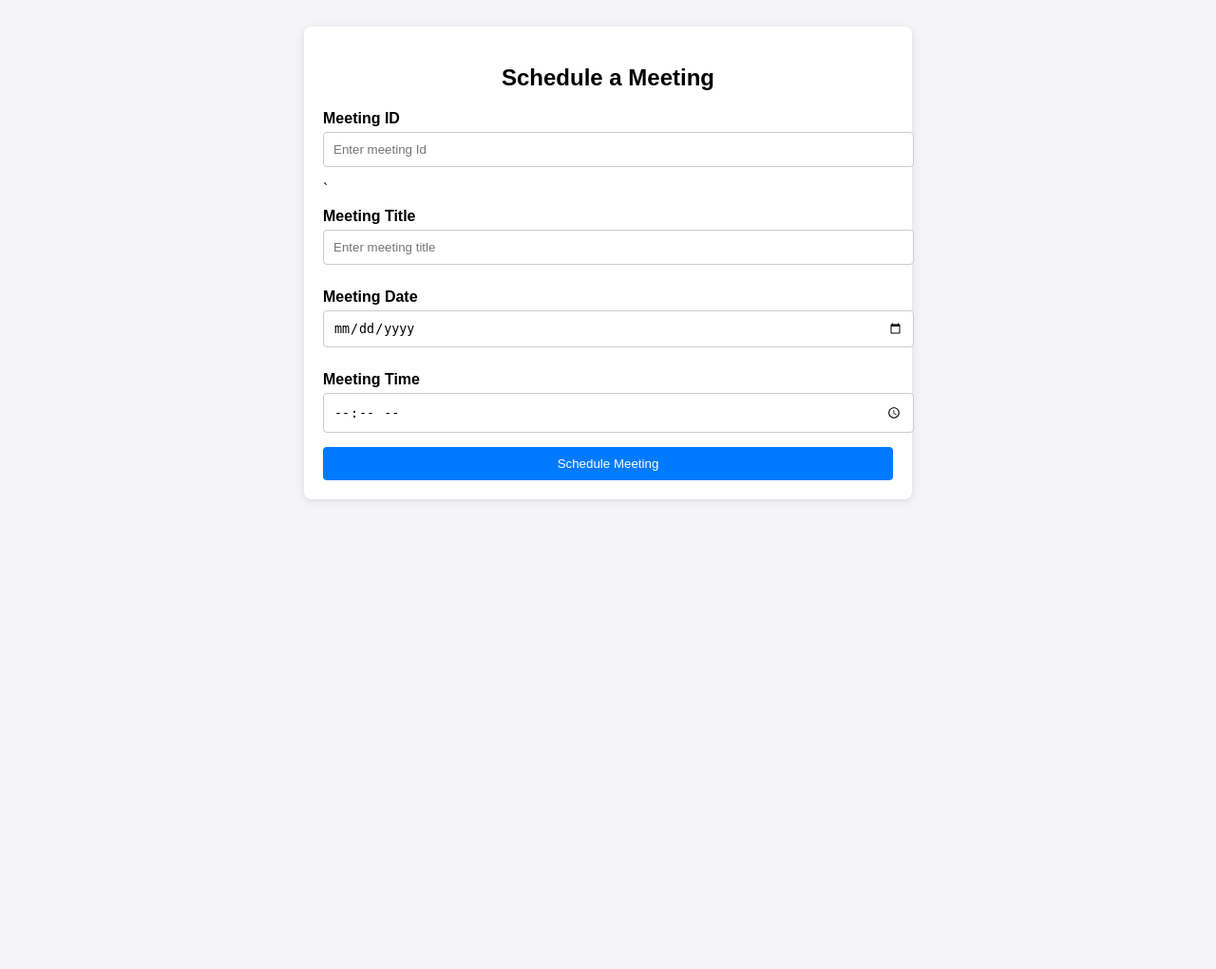
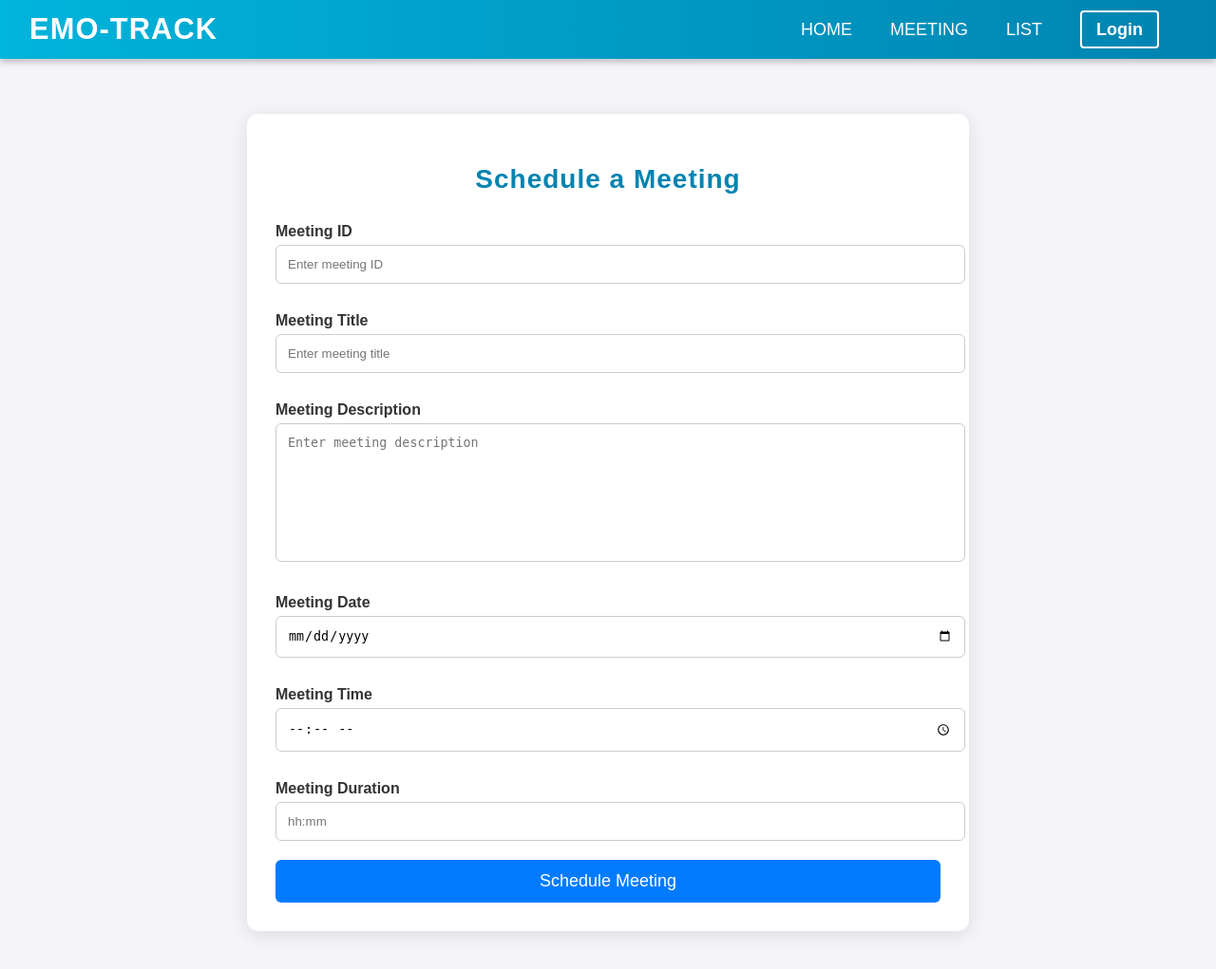
Before and after one commit to suyash712/mini_project_sentimental, a Django app: page /schedule-meeting/ in a window 1280 px wide. Shown: the whole page at 95% size. Before the commit the page ends 528 px from the top, so only its background shows below. Run offline with Django 4.2, Linux system fonts and the light colour scheme.

Commit message:
schedule meeting

```diff
--- a/analysis/template/schedule_meeting.html
+++ b/analysis/template/schedule_meeting.html
@@ -5,61 +5,236 @@
     <meta name="viewport" content="width=device-width, initial-scale=1.0">
     <title>Schedule a Meeting</title>
     <style>
+        /* Base Styles */
         body {
-            font-family: Arial, sans-serif;
+            font-family: 'Poppins', sans-serif;
             background-color: #f4f4f9;
-            padding: 20px;
+            margin: 0;
+            padding-top: 80px; /* Offset for fixed navbar */
         }
+
+        /* Navbar Styles */
+
+        .navbar {
+            background: linear-gradient(90deg, #00b4db, #0083b0);
+            color: #fff;
+            padding: 15px 0;
+            position: fixed;
+            width: 100%;
+            top: 0;
+            z-index: 1000;
+            box-shadow: 0 4px 6px rgba(0, 0, 0, 0.2);
+            transition: background 0.3s ease, box-shadow 0.3s ease;
+        }
+
+        .navbar.scrolled {
+            background: #0083b0;
+            box-shadow: 0 4px 10px rgba(0, 0, 0, 0.3);
+        }
+
+        .container {
+            display: flex;
+            justify-content: space-between;
+            align-items: center;
+            max-width: 1200px;
+            margin: 0 auto;
+            padding: 0 20px;
+        }
+
+        .logo {
+            font-size: 28px;
+            font-weight: bold;
+            letter-spacing: 1px;
+            color: #fff;
+            transition: transform 0.3s ease;
+        }
+
+        .navbar:hover .logo {
+            transform: scale(1.1);
+        }
+
+        .nav-links {
+            list-style: none;
+            display: flex;
+            margin: 0;
+            padding: 0;
+        }
+
+        .nav-links li {
+            margin: 0 20px;
+        }
+
+        .nav-links a {
+            color: #fff;
+            text-decoration: none;
+            font-size: 18px;
+            position: relative;
+            transition: color 0.3s ease;
+        }
+
+        .nav-links a::before {
+            content: '';
+            display: block;
+            height: 3px;
+            background: #fff;
+            position: absolute;
+            left: 0;
+            bottom: -5px;
+            width: 0;
+            transition: width 0.3s ease;
+        }
+
+        .nav-links a:hover::before {
+            width: 100%;
+        }
+
+        .login-btn {
+            border: 2px solid #fff;
+            border-radius: 4px;
+            padding: 8px 15px;
+            background-color: transparent;
+            color: #fff;
+            font-weight: bold;
+            transition: background-color 0.3s ease, color 0.3s ease, transform 0.3s ease;
+        }
+
+        .login-btn:hover {
+            background-color: #fff;
+            color: #0083b0;
+            transform: scale(1.05);
+        }
+
+        /* Form Container */
         .form-container {
             background-color: #fff;
-            padding: 20px;
-            border-radius: 8px;
-            box-shadow: 0 2px 10px rgba(0, 0, 0, 0.1);
-            max-width: 600px;
-            margin: auto;
+            padding: 30px;
+            border-radius: 12px;
+            box-shadow: 0 4px 20px rgba(0, 0, 0, 0.1);
+            max-width: 700px;
+            margin: 40px auto;
+            transition: transform 0.4s ease, box-shadow 0.4s ease;
         }
+
+        .form-container:hover {
+            transform: translateY(-5px);
+            box-shadow: 0 6px 25px rgba(0, 0, 0, 0.15);
+        }
+
         h2 {
             text-align: center;
-            margin-bottom: 20px;
+            margin-bottom: 30px;
+            font-size: 28px;
+            color: #0083b0;
+            letter-spacing: 1px;
         }
+
         label {
             font-weight: bold;
             margin-top: 10px;
             display: block;
+            color: #333;
         }
+
         input, textarea, select {
             width: 100%;
-            padding: 10px;
+            padding: 12px;
             margin-top: 5px;
-            margin-bottom: 15px;
+            margin-bottom: 20px;
             border: 1px solid #ccc;
-            border-radius: 4px;
+            border-radius: 6px;
+            transition: border-color 0.3s ease;
         }
+
+        input:focus, textarea:focus, select:focus {
+            border-color: #007bff;
+            outline: none;
+        }
+
+        textarea {
+            height: 120px;
+            resize: none;
+        }
+
+        /* Button Styling */
         button {
             width: 100%;
-            padding: 10px;
+            padding: 12px;
             background-color: #007bff;
             color: white;
             border: none;
-            border-radius: 4px;
+            border-radius: 6px;
+            font-size: 18px;
             cursor: pointer;
+            transition: background-color 0.3s ease, transform 0.3s ease;
         }
+
         button:hover {
             background-color: #0056b3;
+            transform: scale(1.05);
+        }
+
+        button:focus {
+            outline: none;
+        }
+
+        /* Animation on Page Load */
+        .form-container, h2, input, label, button {
+            opacity: 0;
+            animation: fadeInUp 0.5s ease forwards;
+        }
+
+        .form-container {
+            animation-delay: 0.1s;
+        }
+
+        h2 {
+            animation-delay: 0.2s;
+        }
+
+        label, input, textarea, button {
+            animation-delay: 0.3s;
+        }
+
+        @keyframes fadeInUp {
+            from {
+                opacity: 0;
+                transform: translateY(20px);
+            }
+            to {
+                opacity: 1;
+                transform: translateY(0);
+            }
         }
     </style>
 </head>
 <body>
 
+    <header>
+        <nav class="navbar">
+            <div class="container">
+                <div class="logo">EMO-TRACK</div>
+                <ul class="nav-links">
+                    <li><a href="/home">HOME</a></li>
+                    <li><a href="/list">MEETING</a></li>
+                    <li><a href="/meetlist">LIST</a></li>
+                    <li><a href="#login.html" class="login-btn">Login</a></li>
+                </ul>
+            </div>
+        </nav>
+    </header>
+
     <div class="form-container">
         <h2>Schedule a Meeting</h2>
         <form action="{% url 'schedule_meeting' %}" method="POST">
             {% csrf_token %}
-        <label for="meeting-title">Meeting ID</label>
-        <input type="text" id="meeting-title" name="meeting_Id" placeholder="Enter meeting Id" required>`
+            <label for="meeting-id">Meeting ID</label>
+            <input type="text" id="meeting-id" name="meeting_Id" placeholder="Enter meeting ID" required>
 
             <label for="meeting-title">Meeting Title</label>
             <input type="text" id="meeting-title" name="meeting_title" placeholder="Enter meeting title" required>
+
+            <label for="description">Meeting Description</label>
+            <textarea id="description" name="meeting_description" placeholder="Enter meeting description" required></textarea>
 
             <label for="date">Meeting Date</label>
             <input type="date" id="date" name="meeting_date" required>
@@ -67,6 +242,8 @@
             <label for="time">Meeting Time</label>
             <input type="time" id="time" name="meeting_time" required>
 
+            <label for="duration">Meeting Duration</label>
+            <input type="hour" id="duration" name="meeting_duration" placeholder="hh:mm" required>
 
             <button type="submit">Schedule Meeting</button>
         </form>
```
Also changed, not shown: analysis/db.sqlite3. Lines whose indentation alone changed are shown as unchanged.
